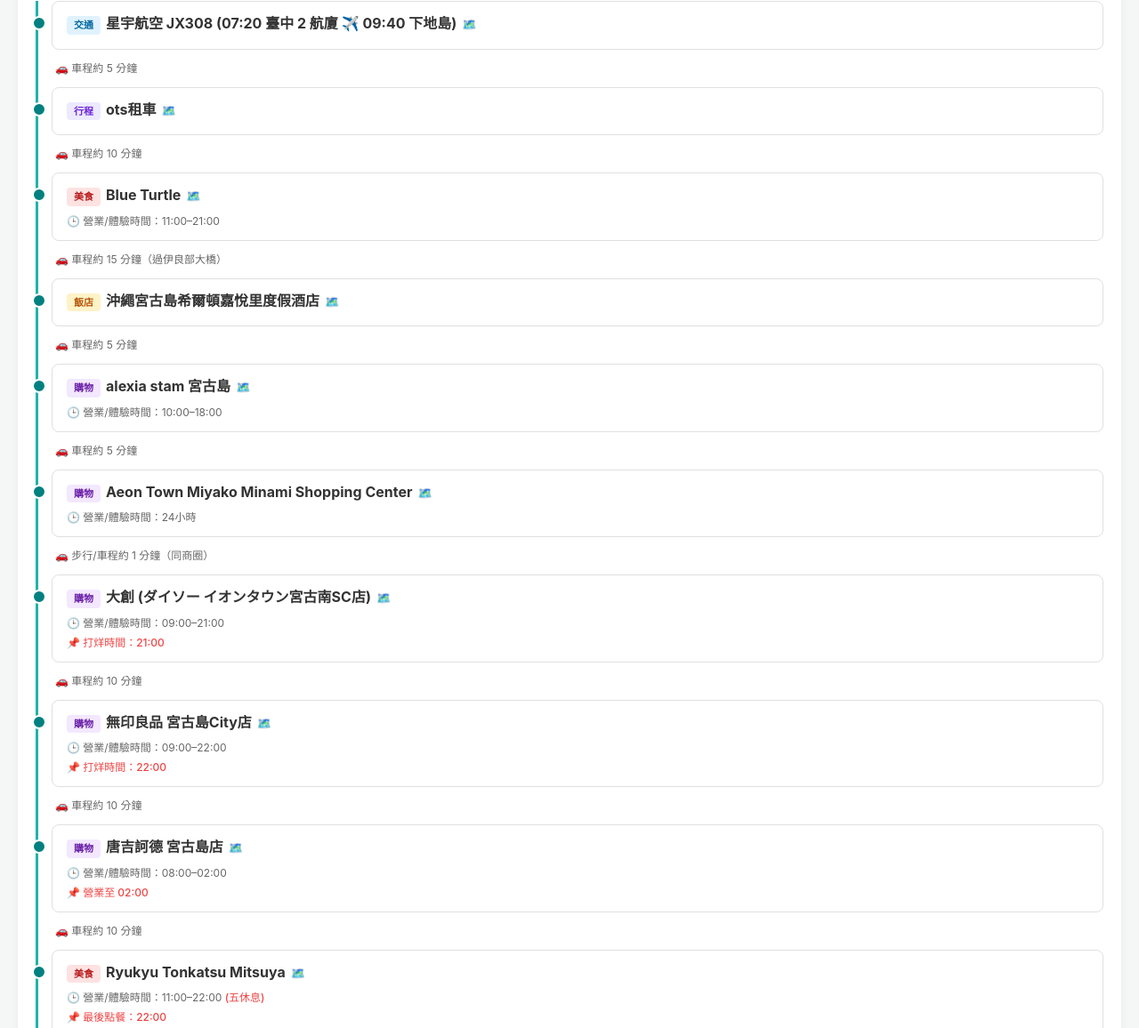
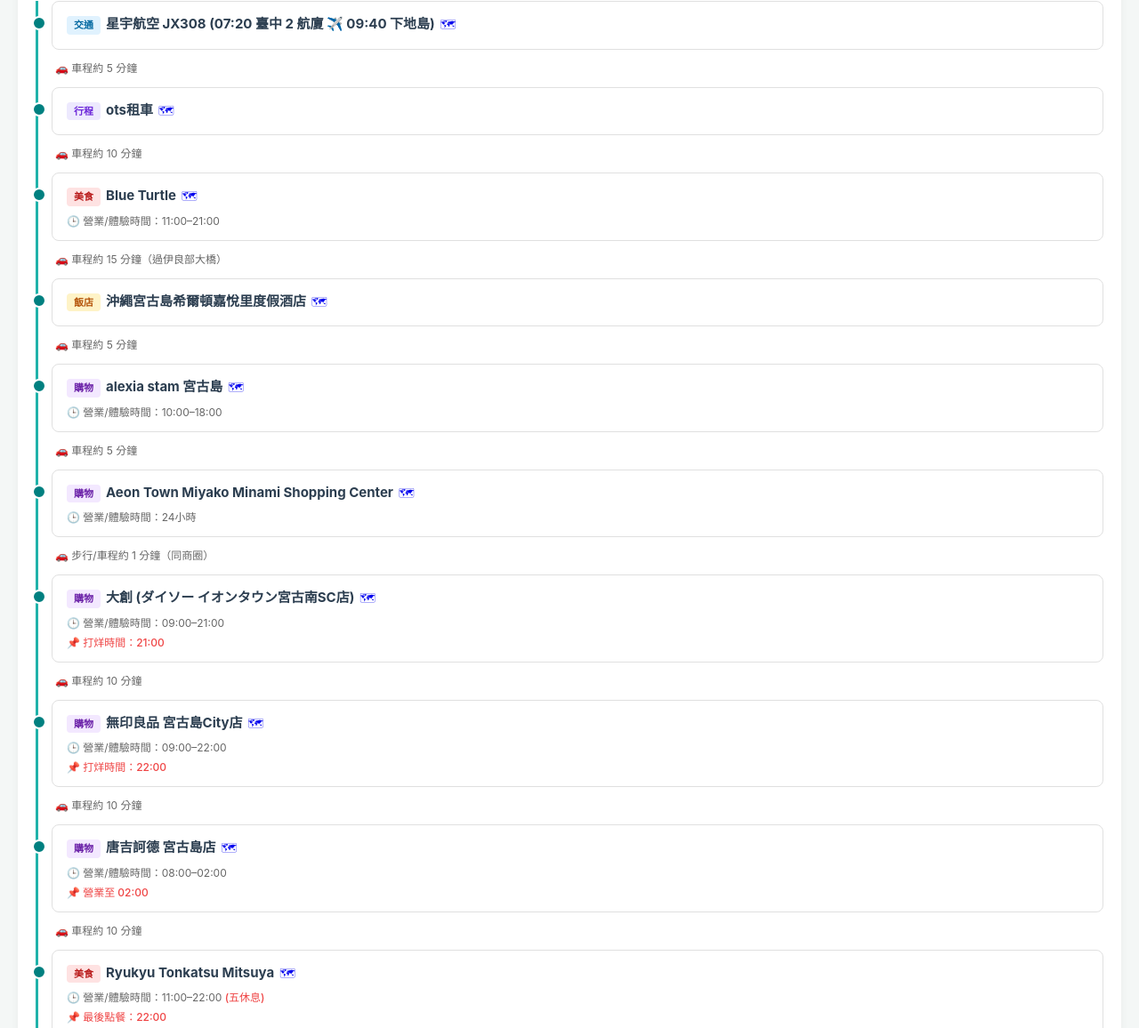
Before and after one commit to z970033/z970033.github.io, a plain HTML site: page travel/miyakojima/2026/index.html in a window 1280 px wide. Shown: the part 411-1567 px from the top of the page at 89% size. Drawn offline with nearby package versions, Linux system fonts and the light colour scheme.

Commit message:
新增美食、行程

```diff
--- a/travel/miyakojima/2026/index.html
+++ b/travel/miyakojima/2026/index.html
@@ -476,7 +476,6 @@
             <button class="main-tab-button" :class="{active: mainTab === 'flight'}" @click="mainTab = 'flight'">
                 ✈️ 機票資訊
             </button>
-
             <button class="main-tab-button" :class="{active: mainTab === 'transfer'}" @click="mainTab = 'transfer'">
                 🚗 機場接送
             </button>
@@ -504,7 +503,7 @@
             </div>
         </div>
 
-        <!-- ==================== 新增分類：機場接送 ==================== -->
+        <!-- ==================== 分類二：機場接送 ==================== -->
         <div v-show="mainTab === 'transfer'">
             <div class="area-section">
                 <div class="flight-card">
@@ -530,7 +529,7 @@
             </div>
         </div>
 
-        <!-- ==================== 分類二：景點美食與伴手禮 ==================== -->
+        <!-- ==================== 分類三：景點美食與伴手禮 ==================== -->
         <div v-show="mainTab === 'spots'">
             <!-- 子 Tab：區域/伴手禮過濾 -->
             <div class="sub-tab-container">
@@ -577,7 +576,7 @@
             </div>
         </div>
 
-        <!-- ==================== 分類三：行程總覽 ==================== -->
+        <!-- ==================== 分類四：行程總覽 ==================== -->
         <div v-show="mainTab === 'itinerary'">
             <!-- 子 Tab：每天行程選擇 -->
             <div class="sub-tab-container">
@@ -602,9 +601,13 @@
                         <div class="timeline-item">
                             <span class="timeline-tag" :class="getTagClass(item.type)">{{ getTypeName(item.type)
                                 }}</span>
-                            <strong>{{ item.name }}</strong>
+                            <!-- 點擊行程名稱可進行 Google 搜尋 -->
+                            <strong>
+                                <a class="spot-name" :href="searchUrl(item.name)" target="_blank" rel="noopener"
+                                    title="用 Google 搜尋">{{ item.name }}</a>
+                            </strong>
                             <a class="map-link" :href="item.customMap || mapUrl(item.name)" target="_blank"
-                                rel="noopener" title="在 Google 地圖開啟">🗺️️</a>
+                                rel="noopener" title="在 Google 地圖開啟">🗺</a>
 
                             <div class="spot-time" v-if="item.time">
                                 🕒 營業/體驗時間：<span v-html="item.time"></span>
@@ -631,18 +634,16 @@
                     spotSubTab: 'all', // 'all', 'city', 'north', 'south', 'irabu', 'kurima', 'souvenir'
                     itinerarySubTab: 'all', // 'all' 或 數字 1~8
 
-                    // 分區資訊配置
                     areaList: [
                         { key: 'city', title: '宮古島市區 (Central City)', shortTitle: '宮古島市區', range: '1～24, 38～42, 52, 53, 56, 57, 61', badgeClass: 'area-city', numClass: 'city-num', mapFile: 'city_map.jpg' },
-                        { key: 'north', title: '宮古島北部（池間島）', shortTitle: '北部（池間島）', range: '25～29, 43～44', badgeClass: 'area-north', numClass: 'north-num', mapFile: 'north_map.jpg' },
+                        { key: 'north', title: '宮古島北部（池間島）', shortTitle: '北部（池間島）', range: '25～29, 43～44, 64', badgeClass: 'area-north', numClass: 'north-num', mapFile: 'north_map.jpg' },
                         { key: 'south', title: '宮古島南部與中部', shortTitle: '宮古島南部與中部', range: '30～33, 45～48, 55, 58, 59, 62', badgeClass: 'area-south', numClass: 'south-num', mapFile: 'south_map.jpg' },
-                        { key: 'irabu', title: '伊良部島', shortTitle: '伊良部島', range: '34～37, 49～51, 54, 60', badgeClass: 'area-irabu', numClass: 'irabu-num', mapFile: 'irabu_map.jpg' },
+                        { key: 'irabu', title: '伊良部島', shortTitle: '伊良部島', range: '34～37, 49～51, 54, 60, 65', badgeClass: 'area-irabu', numClass: 'irabu-num', mapFile: 'irabu_map.jpg' },
                         { key: 'kurima', title: '來間島', shortTitle: '來間島', range: '63, 伴手禮特選', badgeClass: 'area-kurima', numClass: 'kurima-num' },
                     ],
 
-                    // 核心地點資料庫
                     places: [
-                        // 市區 (1-24, 38-42, 52, 53, 56, 57, 61)
+                        // 市區
                         { id: 1, areaKey: 'city', type: 'food', name: '麺屋 サマー太陽', desc: '鮮蝦拉麵', time: '10:30–14:30 <span class="note">(六、三休息)</span>' },
                         { id: 2, areaKey: 'city', type: 'food', name: 'Restaurant Qui.Town', desc: '義式料理', time: '11:30–14:00, 17:30–21:00 <span class="note">(一休息)</span><br>日：08:00–14:00' },
                         { id: 3, areaKey: 'city', type: 'food', name: 'Tenkaippin-Miyakojima', desc: '天下一品（拉麵、煎餃、炸雞）', time: '11:00–22:00 <span class="note">(二休息)</span>' },
@@ -683,7 +684,7 @@
                         { areaKey: 'city', type: 'shop', name: 'DESIGN MATCH', desc: '販賣類型：T恤、手帕、玻璃海灘風裝飾', time: '10:00–18:00', isSouvenir: true },
                         { areaKey: 'city', type: 'shop', name: 'Yard Miyakojima', desc: '販賣類型：宮古島全新海景複合式商場', time: '依店家公告', isSouvenir: true },
 
-                        // 北部 (25-29, 43-44)
+                        // 北部 (25-29, 43-44, 64)
                         { id: 25, areaKey: 'north', type: 'food', name: '海美來 (Kaimiru)', desc: '元祖紅芋餅', time: '09:30–18:00' },
                         { id: 26, areaKey: 'north', type: 'food', name: "HARRY'S Shrimp Truck", desc: '蝦蝦飯', time: '11:00–17:00' },
                         { id: 27, areaKey: 'north', type: 'food', name: 'GELATO CAFE NINUFA', desc: '冰淇淋、披薩（附近景點：心型岩）', time: '10:00–17:00 <span class="note">(三休息)</span>' },
@@ -691,6 +692,7 @@
                         { id: 29, areaKey: 'north', type: 'food', name: '宮古きび茶屋 さとうきび甘味処', desc: '手打甘蔗汁、刨冰', time: '10:00–15:45 <span class="note">(六休息)</span>' },
                         { id: 43, areaKey: 'north', type: 'spot', name: '池間大橋展望台停車場', desc: '展望台', time: '24小時' },
                         { id: 44, areaKey: 'north', type: 'spot', name: '心形岩', desc: '自然景觀', time: '24小時' },
+                        { id: 64, areaKey: 'north', type: 'food', name: '宮古海老養殖場', desc: '巨大蝦餅', time: '11:00–16:00' },
 
                         // 南部與中部 (30-33, 45-48, 55, 58, 59, 62)
                         { id: 30, areaKey: 'south', type: 'food', name: '宮古そば まっすぐ', desc: '沖繩麵', time: '11:00–16:00' },
@@ -706,7 +708,7 @@
                         { id: 59, areaKey: 'south', type: 'food', name: 'タコライス専門店 Shot', desc: '塔可飯専門店', time: '11:30–16:00' },
                         { id: 62, areaKey: 'south', type: 'food', name: '宮古島 島cafeとぅんからや', desc: '熱狗堡/咖啡廳（旁邊有紀念品店）', time: '11:30–17:00 <span class="note">(一休息)</span><br>四：12:00–17:00' },
 
-                        // 伊良部島 (34-37, 49-51, 54, 60)
+                        // 伊良部島 (34-37, 49-51, 54, 60, 65)
                         { id: 34, areaKey: 'irabu', type: 'food', name: 'さとうきびの店ぶーずやー', desc: '黑糖拿鐵', time: '12:00–18:00 <span class="note">(一休息)</span>' },
                         { id: 35, areaKey: 'irabu', type: 'food', name: 'NAKAYUKUISHOTEN なかゆくい商店', desc: '炸芋球', time: '09:30–12:00, 13:30–16:00 <span class="note">(一、四休息)</span>' },
                         { id: 36, areaKey: 'irabu', type: 'shop', name: 'Kuninaka Shoten 國仲商店', desc: '咖啡 / 雜貨', time: '08:00–19:00' },
@@ -716,6 +718,7 @@
                         { id: 51, areaKey: 'irabu', type: 'spot', name: '渡口の浜', desc: '海灘', time: '24小時' },
                         { id: 54, areaKey: 'irabu', type: 'food', name: 'New Hamaya', desc: '宮古麵', time: '09:00–20:00' },
                         { id: 60, areaKey: 'irabu', type: 'food', name: '宮古島 焼肉 CURURU', desc: '燒肉', time: '16:00–23:00' },
+                        { id: 65, areaKey: 'irabu', type: 'spot', name: 'SHINBIJI水中階梯', desc: '水中階梯秘境景點', time: '24小時' },
 
                         // 來間島
                         { id: 63, areaKey: 'kurima', type: 'food', name: '宮古島 花風', desc: '日式料理 / 餐廳', time: '11:30–13:30, 18:30–21:30 <span class="note">(二休息)</span>' },
```
